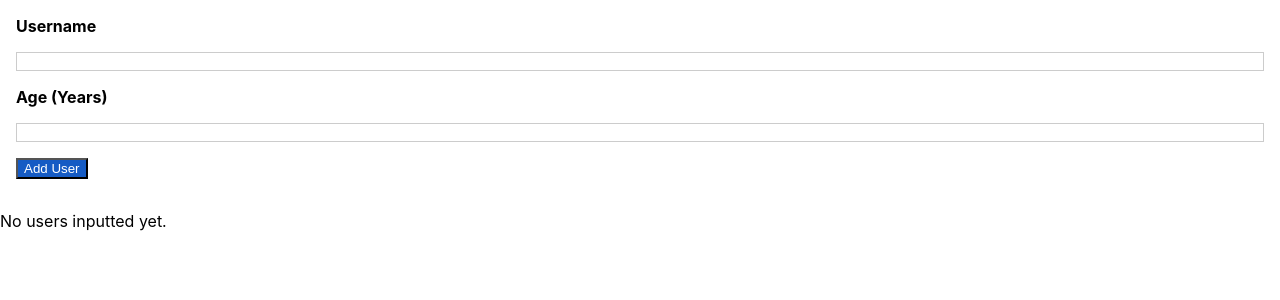
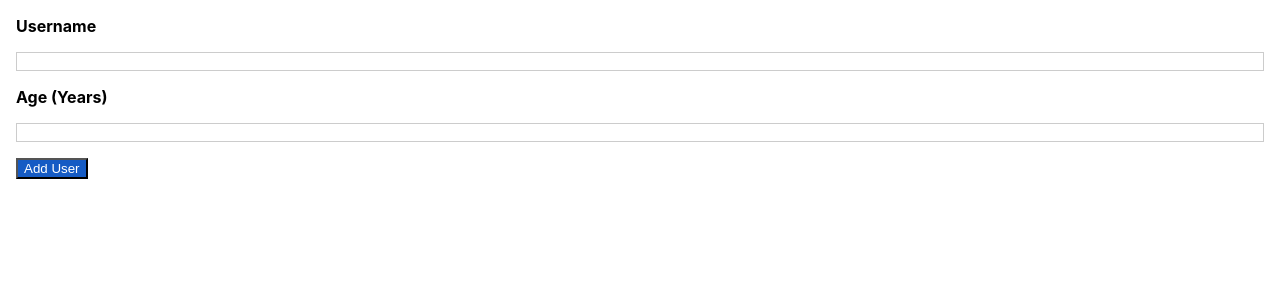
Before and after one commit to stephaniejchan8/react-course-user-project, a React (Create React App) app: page / in a window 1280 px wide. Shown: the top 300 px of the page. Built offline with nearby package versions, Linux system fonts and the light colour scheme.

Commit message:
clearing form when submitted

```diff
--- a/src/components/UserForm.js
+++ b/src/components/UserForm.js
@@ -13,6 +13,8 @@ const UserForm = props => {
       age: enteredAge
     };
     props.onAddUser(userData);
+    setEnteredName('');
+    setEnteredAge('');
   };
 
   const nameChangeHandler = event => {
@@ -24,13 +26,13 @@ const UserForm = props => {
   };
 
   return (
-    <form onClick={submitHandler}>
+    <form onSubmit={submitHandler}>
       <div className={styles['user-form']}>
 
       <label>Username</label>
       <input type="text" onChange={nameChangeHandler} value={enteredName}></input>
       <label>Age (Years)</label>
-      <input type="text" onChange={ageChangeHandler} value={enteredAge}></input>
+      <input type="number" step="1" min="1" onChange={ageChangeHandler} value={enteredAge}></input>
       <Button type='submit'>Add User</Button>
       </div>
     </form>
--- a/src/components/UserList.js
+++ b/src/components/UserList.js
@@ -1,7 +1,7 @@
 import {useState} from 'react';
 
 const UserList = props => {
-  const [displayUsers, setDisplayUsers] = useState('No users inputted yet.');
+  const [displayUsers, setDisplayUsers] = useState(props.items);
   let content = <p>{displayUsers}</p>;
 
   if (props.items.length > 0) {
```
